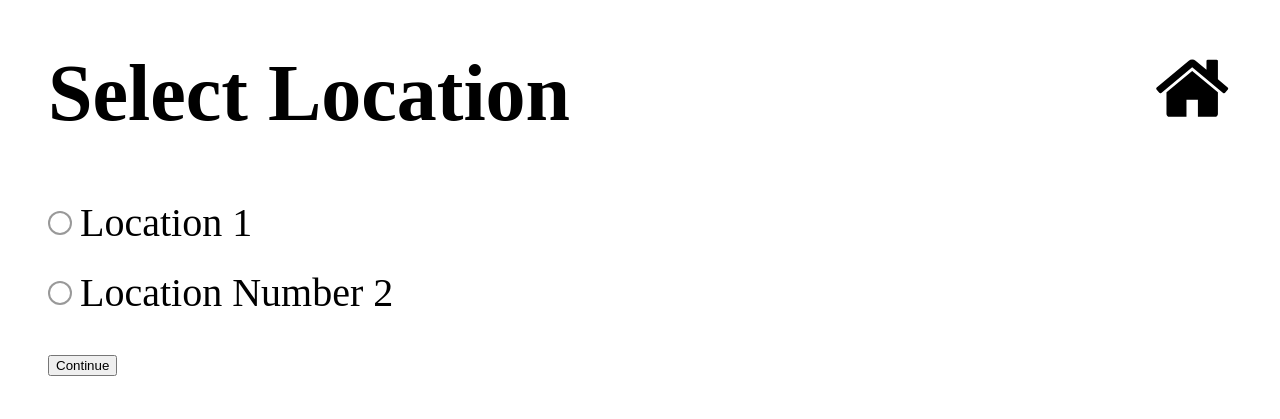
After one commit to melbcc/QR-Code-Reader, a Django app: page /config/location in a window 1280 px wide. The commit adds this page. Shown: the top 419 px of the page. Run offline with Django 3.2, Linux system fonts and the light colour scheme.

Commit message:
added main page, and separated config into steps

```diff
--- a/webapp/scanner/static/scanner/css/checkboxes.css
+++ b/webapp/scanner/static/scanner/css/checkboxes.css
@@ -1,13 +1,5 @@
+@charset "UTF-8";
 /* source: https://codepen.io/arsistyle/pen/zoKpoN */
-
-@charset "UTF-8";
-body {
-  padding: 50px;
-}
-
-div:not(.radiocheck) {
-  margin-bottom: 50px;
-}
 
 /* Aquí comienzan los estilos a usar*/
 .radiocheck {
--- /dev/null
+++ b/webapp/scanner/static/scanner/css/config.css
@@ -0,0 +1,8 @@
+body {
+  font-size: 5vh;
+  padding: 5vh;
+}
+
+h1,h2,h3,h4 {
+  margin-top: 0;
+}
--- /dev/null
+++ b/webapp/scanner/templates/config-location.html
@@ -0,0 +1,42 @@
+<!DOCTYPE html>
+<html>
+  <head>
+    <link type="text/css" rel="stylesheet" href="/static/scanner/css/config.css">
+    <link type="text/css" rel="stylesheet" href="/static/scanner/css/checkboxes.css">
+    <style>
+      .home-btn {
+        float: right;
+      }
+      .home-btn img {
+        width: 10vh;
+        height: auto;
+      }
+    </style>
+  </head>
+  <body>
+    <!-- TODO:
+      - for loop of all locations with PKs
+      - selection sets cookie value
+    -->
+
+    <div class="home-btn">
+      <a href="{% url 'index' %}">
+        <img src="/static/scanner/img/home.svg">
+      </a>
+    </div>
+
+    <h1>Select Location</h1>
+    <form class="form" action="{% url 'scanner-config-events' %}">
+      <div class="radiocheck">
+        <input type="radio" class="radio" id="loc0" name="l" value="1"/>
+        <label for="loc0">Location 1</label>
+      </div>
+
+      <div class="radiocheck">
+        <input type="radio" class="radio" id="loc1" name="l" value="2"/>
+        <label for="loc1">Location Number 2</label>
+      </div>
+      <input type="submit" value="Continue">
+    </form>
+  </body>
+</html>
--- a/webapp/scanner/urls.py
+++ b/webapp/scanner/urls.py
@@ -5,9 +5,10 @@ from rest_framework import routers, serializers, viewsets
 from . import views
 
 urlpatterns = [
-    path(r'test', views.TestView.as_view(), name='scanner-test'),
+    path(r'', views.RootView.as_view(), name='index'),
+    path(r'config/location', views.ConfigLocationView.as_view(), name='scanner-config-location'),
+    path(r'config/events', views.ConfigEventsView.as_view(), name='scanner-config-events'),
     path(r'scan', views.ScannerView.as_view(), name='scanner-scan'),
-    path(r'', views.ConfigView.as_view(), name='scanner-config'),
 ]
 
 # ----- REST API
--- a/webapp/scanner/views.py
+++ b/webapp/scanner/views.py
@@ -3,13 +3,19 @@ from django.http import HttpResponse
 from django.views import generic
 
 
-class TestView(generic.TemplateView):
-    template_name = 'test.html'
+class RootView(generic.TemplateView):
+    template_name = 'index.html'
 
 
-class ConfigView(generic.TemplateView):
-    template_name = 'config.html'
+# ---------- Configure
+class ConfigLocationView(generic.TemplateView):
+    template_name = 'config-location.html'
 
 
+class ConfigEventsView(generic.TemplateView):
+    template_name = 'config-events.html'
+
+
+# ---------- Scanner
 class ScannerView(generic.TemplateView):
     template_name = 'scanner.html'
```
Also changed, not shown: webapp/scanner/templates/config-events.html (renamed from webapp/scanner/templates/config.html, +15 -11 lines), webapp/scanner/templates/index.html (added, +27 -0 lines), webapp/scanner/templates/test.html (deleted, +0 -7 lines), webapp/scanner/static/scanner/img/home.svg (added).
